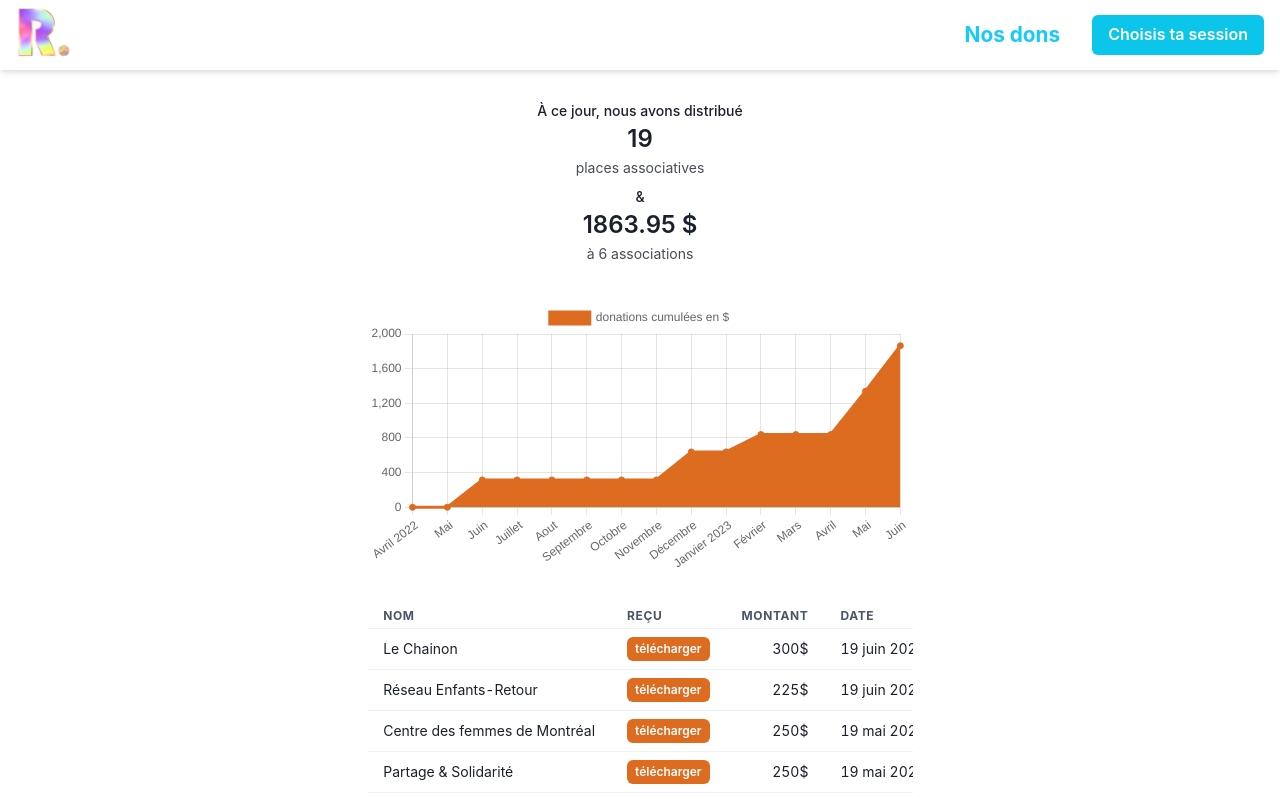
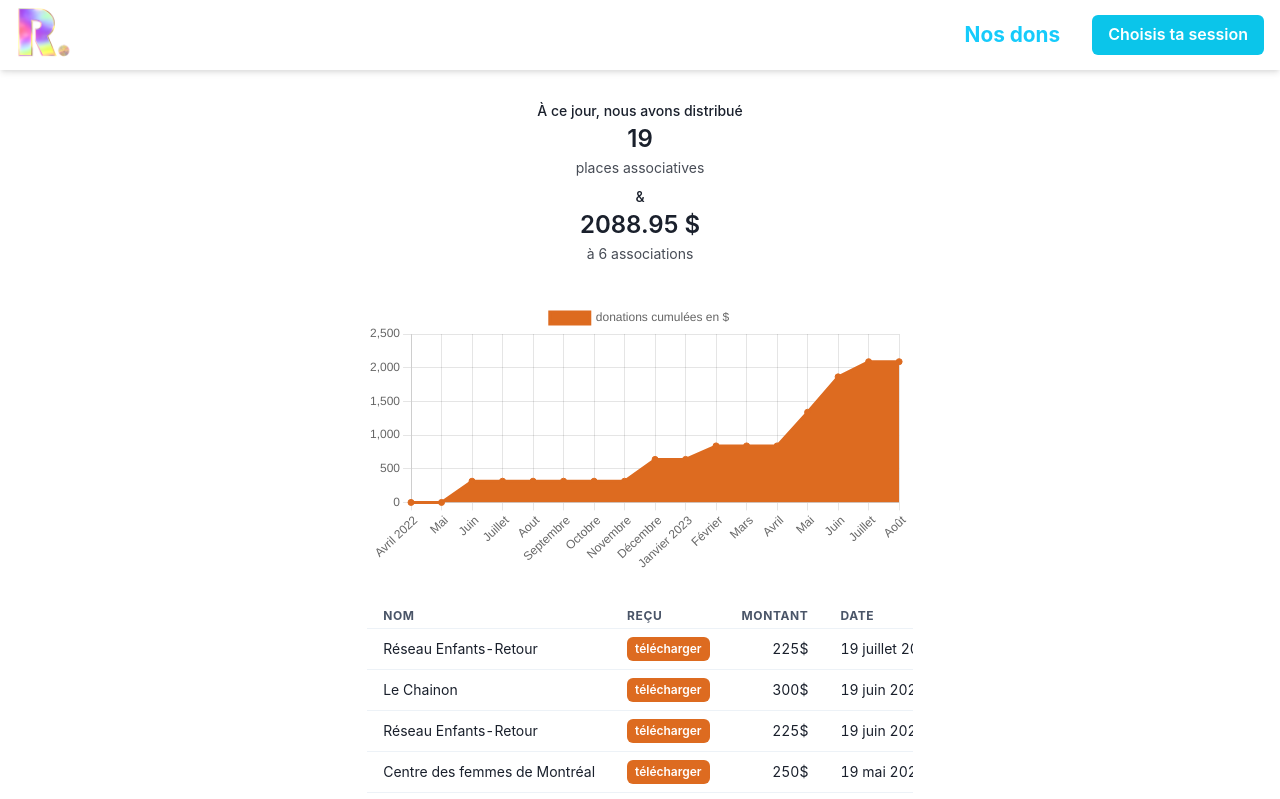
Before and after one commit to AlexisAnzieu/reves-website, a Next.js app: page /donations in a window 1280 px wide. Shown: the top 799 px of the page. Built offline with nearby package versions, Linux system fonts and the light colour scheme.

Commit message:
new donation

```diff
--- a/pages/donations.tsx
+++ b/pages/donations.tsx
@@ -19,6 +19,13 @@ import { Chart } from "react-chartjs-2";
 
 export default function Donations() {
     const donations = [
+        {
+            name: "Réseau Enfants-Retour",
+            url: "https://www.reseauenfantsretour.ong/",
+            date: "19 juillet 2023",
+            amount: 225,
+            documentUrl: "/enfantRetour.pdf",
+        },
         {
             name: "Le Chainon",
             url: "https://lechainon.org/",
@@ -125,6 +132,8 @@ export default function Donations() {
                             "Avril",
                             "Mai",
                             "Juin",
+                            "Juillet",
+                            "Août",
                         ],
                         datasets: [
                             {
@@ -148,6 +157,8 @@ export default function Donations() {
                                     "838.95",
                                     "1338.95",
                                     "1863.95",
+                                    "2088.95",
+                                    "2088.95",
                                 ],
                             },
                         ],
```
